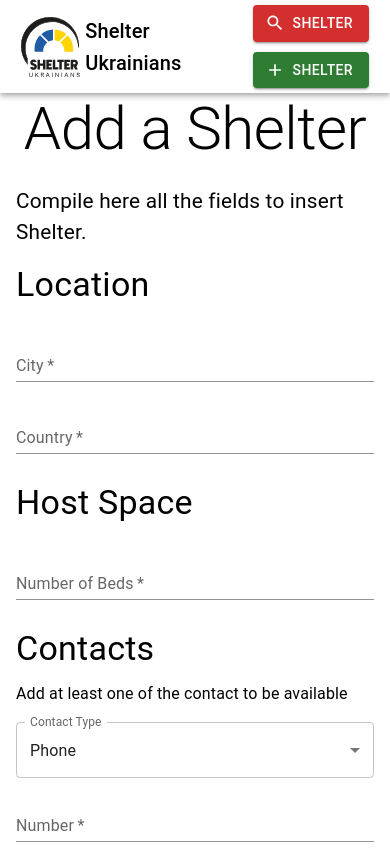
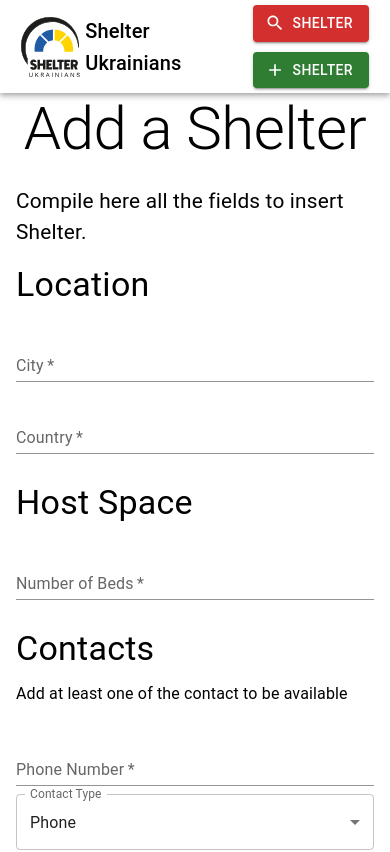
Before and after one commit to lguilhermef/shelter-frontend, a React (Create React App) app: page /add-shelter in a window 390 px wide. Shown: the top 852 px of the page. Built offline with nearby package versions, Linux system fonts and the light colour scheme.

Commit message:
ADD: Phone form field apart from optional contacts

```diff
--- a/src/pages/AddShelter.page.tsx
+++ b/src/pages/AddShelter.page.tsx
@@ -136,6 +136,23 @@ const AddShelter: React.FC = () => {
                             Add at least one of the contact to be available
                         </FormSectionDescription>
                         <FormControl fullWidth>
+                            <Controller
+                                control={control}
+                                name="contact.number"
+                                render={({ field }) => (
+                                    <TextField
+                                        fullWidth
+                                        required
+                                        type="text"
+                                        label="Phone Number"
+                                        variant="standard"
+                                        margin="normal"
+                                        {...field}
+                                    />
+                                )}
+                            />
+                        </FormControl>
+                        <FormControl fullWidth>
                             <InputLabel>Contact Type</InputLabel>
                             <Controller
                                 control={control}
@@ -168,7 +185,7 @@ const AddShelter: React.FC = () => {
                                         fullWidth
                                         required
                                         type="text"
-                                        label="Number"
+                                        label="Adicional Contact"
                                         variant="standard"
                                         margin="normal"
                                         {...field}
```
